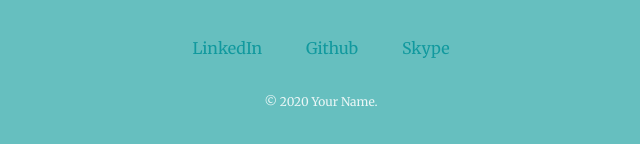
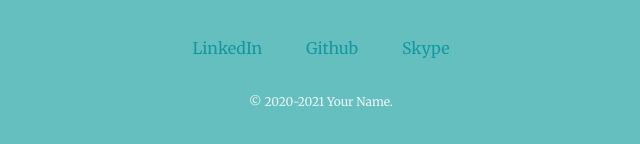
Before and after one commit to tejasjbansal/CSS, a plain HTML site: page index.html in a window 1280 px wide. Shown: the part 2430-2574 px from the top of the page, 319-959 px from the left. Drawn offline with Linux system fonts and the light colour scheme.

Commit message:
Update index.html

```diff
--- a/index.html
+++ b/index.html
@@ -49,7 +49,7 @@
   <a class="footer-link" href="#">LinkedIn</a>
   <a class="footer-link" href="#">Github</a>
   <a class="footer-link" href="#">Skype</a>
-  <p class="copy-right">© 2020 Your Name.</p>
+  <p class="copy-right">© 2020-2021 Your Name.</p>
 </div>
 
 
```
